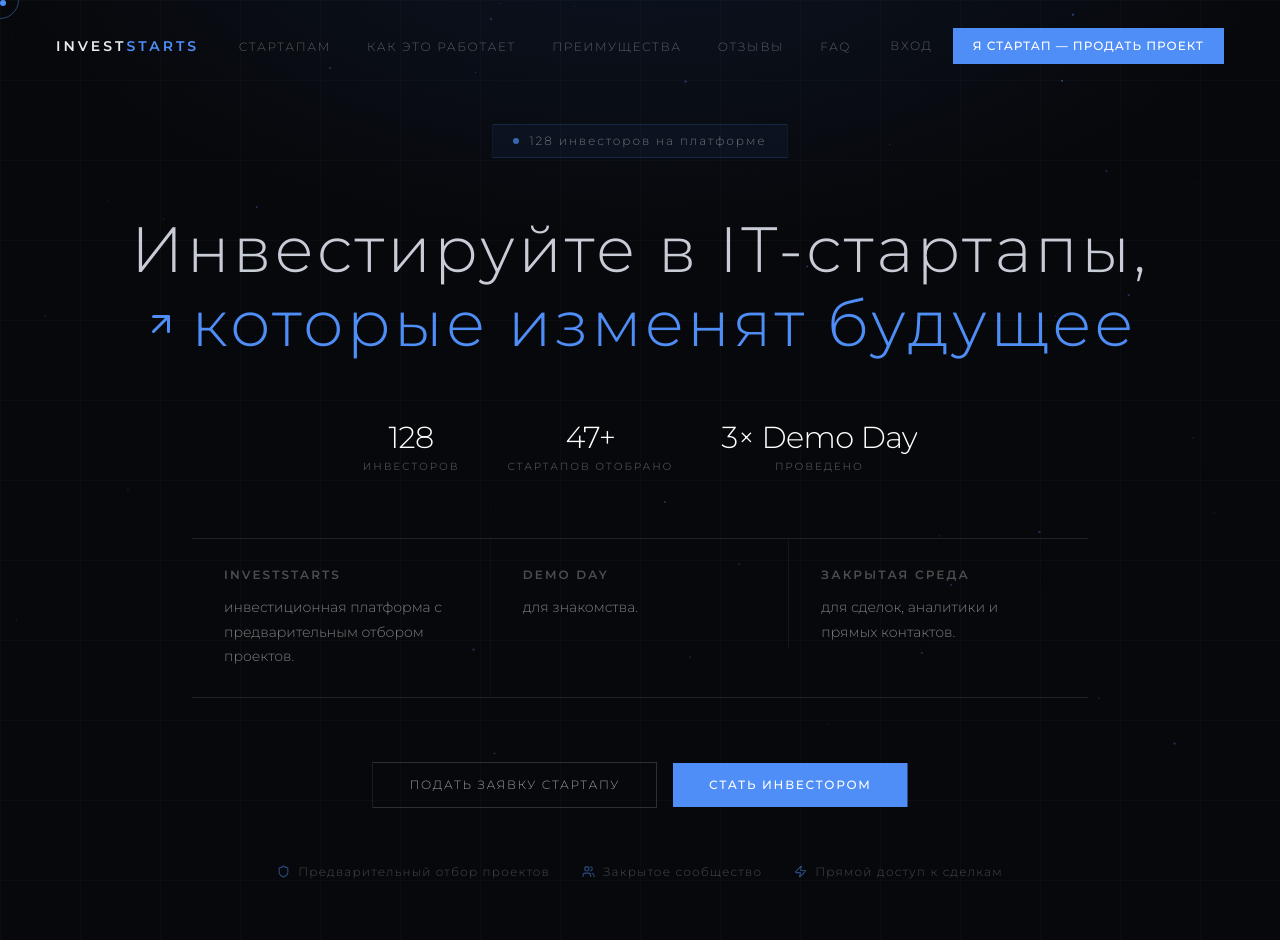
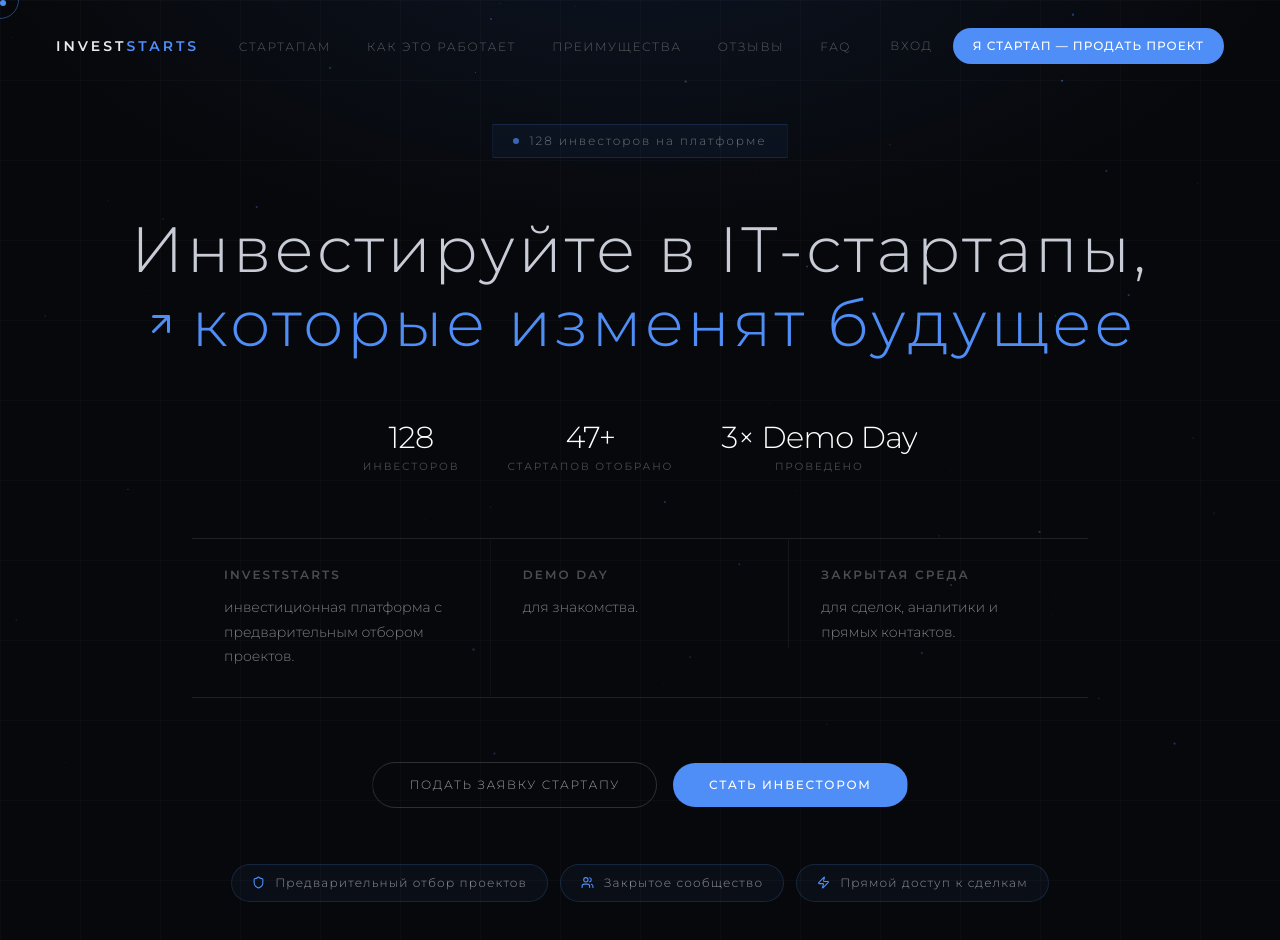
Before and after one commit to pr-poehali-dev/premium-invest-platform, a React (Vite) app: page / in a window 1280 px wide. Shown: the top 940 px of the page. Built offline with nearby package versions, Linux system fonts and the light colour scheme.

Commit message:
сделай скругления на кнопках. во вторых выдели эти элементы на скрине.

```diff
--- a/src/pages/Index.tsx
+++ b/src/pages/Index.tsx
@@ -292,7 +292,7 @@ export default function Index() {
                   вход
                 </a>
                 <a href="#" className="text-xs font-medium tracking-wider uppercase px-5 py-2.5 transition-all duration-300"
-                  style={{ background: "#4f8ef7", color: "#fff", letterSpacing: "0.08em" }}
+                  style={{ background: "#4f8ef7", color: "#fff", letterSpacing: "0.08em", borderRadius: "2rem" }}
                   onMouseEnter={(e) => ((e.currentTarget as HTMLElement).style.background = "#3a7ae0")}
                   onMouseLeave={(e) => ((e.currentTarget as HTMLElement).style.background = "#4f8ef7")}>
                   я стартап — продать проект
@@ -405,13 +405,13 @@ export default function Index() {
             <Reveal delay={1300}>
               <div className="flex flex-wrap items-center justify-center gap-4 mb-14">
                 <a href="#" className="text-xs font-light tracking-widest uppercase px-9 py-3.5 transition-all duration-300"
-                  style={{ color: "rgba(255,255,255,0.6)", border: "1px solid rgba(255,255,255,0.16)", letterSpacing: "0.14em" }}
+                  style={{ color: "rgba(255,255,255,0.6)", border: "1px solid rgba(255,255,255,0.16)", letterSpacing: "0.14em", borderRadius: "2rem" }}
                   onMouseEnter={(e) => { (e.currentTarget as HTMLElement).style.color = "#fff"; (e.currentTarget as HTMLElement).style.borderColor = "rgba(255,255,255,0.4)"; (e.currentTarget as HTMLElement).style.background = "rgba(255,255,255,0.04)"; }}
                   onMouseLeave={(e) => { (e.currentTarget as HTMLElement).style.color = "rgba(255,255,255,0.6)"; (e.currentTarget as HTMLElement).style.borderColor = "rgba(255,255,255,0.16)"; (e.currentTarget as HTMLElement).style.background = "transparent"; }}>
                   подать заявку стартапу
                 </a>
                 <a href="#" className="text-xs font-medium tracking-widest uppercase px-9 py-3.5 transition-all duration-300"
-                  style={{ background: "#4f8ef7", color: "#fff", letterSpacing: "0.14em" }}
+                  style={{ background: "#4f8ef7", color: "#fff", letterSpacing: "0.14em", borderRadius: "2rem" }}
                   onMouseEnter={(e) => { (e.currentTarget as HTMLElement).style.background = "#3a7ae0"; (e.currentTarget as HTMLElement).style.transform = "scale(1.02)"; }}
                   onMouseLeave={(e) => { (e.currentTarget as HTMLElement).style.background = "#4f8ef7"; (e.currentTarget as HTMLElement).style.transform = "scale(1)"; }}>
                   стать инвестором
@@ -419,17 +419,34 @@ export default function Index() {
               </div>
             </Reveal>
 
-            {/* Trust */}
+            {/* Trust cards */}
             <Reveal delay={1450}>
-              <div className="flex items-center gap-8">
+              <div className="flex flex-wrap items-center justify-center gap-3">
                 {[
                   { icon: "Shield", text: "Предварительный отбор проектов" },
                   { icon: "Users", text: "Закрытое сообщество" },
                   { icon: "Zap", text: "Прямой доступ к сделкам" },
                 ].map((b) => (
-                  <div key={b.text} className="flex items-center gap-2">
-                    <Icon name={b.icon as "Shield"} size={13} style={{ color: "rgba(79,142,247,0.5)" }} />
-                    <span className="text-xs font-light" style={{ color: "rgba(255,255,255,0.26)", letterSpacing: "0.1em" }}>
+                  <div
+                    key={b.text}
+                    className="flex items-center gap-2.5 px-5 py-2.5 transition-all duration-300"
+                    style={{
+                      border: "1px solid rgba(79,142,247,0.18)",
+                      background: "rgba(79,142,247,0.05)",
+                      borderRadius: "2rem",
+                      cursor: "default",
+                    }}
+                    onMouseEnter={(e) => {
+                      (e.currentTarget as HTMLElement).style.borderColor = "rgba(79,142,247,0.45)";
+                      (e.currentTarget as HTMLElement).style.background = "rgba(79,142,247,0.1)";
+                    }}
+                    onMouseLeave={(e) => {
+                      (e.currentTarget as HTMLElement).style.borderColor = "rgba(79,142,247,0.18)";
+                      (e.currentTarget as HTMLElement).style.background = "rgba(79,142,247,0.05)";
+                    }}
+                  >
+                    <Icon name={b.icon as "Shield"} size={13} style={{ color: "#4f8ef7" }} />
+                    <span className="text-xs font-light" style={{ color: "rgba(255,255,255,0.55)", letterSpacing: "0.1em" }}>
                       {b.text}
                     </span>
                   </div>
```
